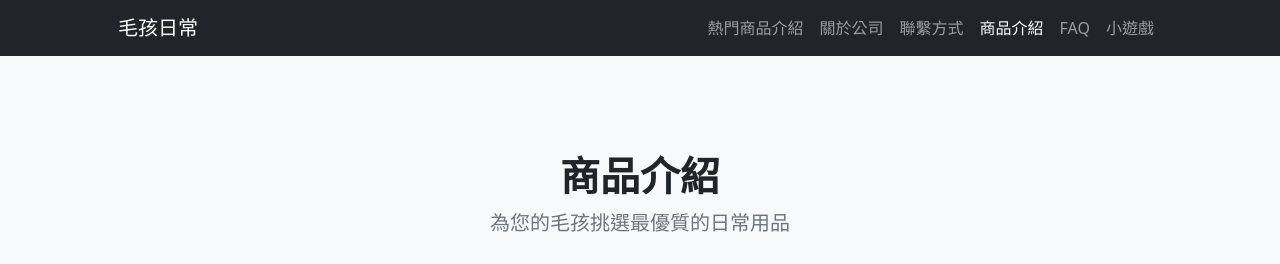
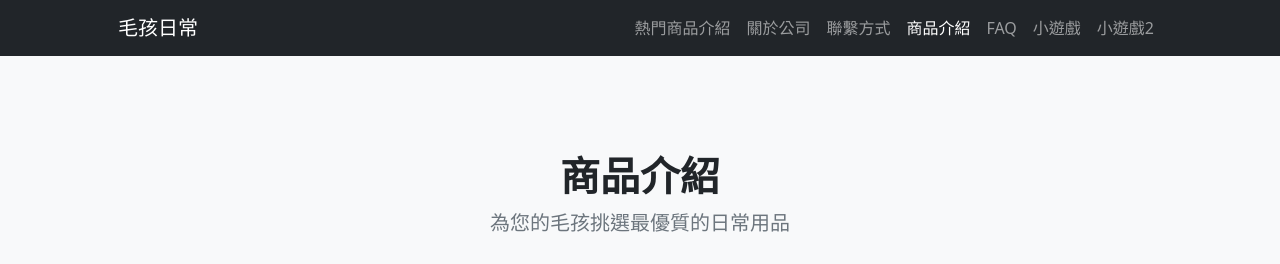
Before and after one commit to abcd2004930702-lgtm/pet, a plain HTML site: page pricing.html in a window 1280 px wide. Shown: the top 264 px of the page. Drawn offline with nearby package versions, Linux system fonts and the light colour scheme.

Commit message:
毛孩日常

```diff
--- a/pricing.html
+++ b/pricing.html
@@ -65,6 +65,7 @@
                             <li class="nav-item"><a class="nav-link active" href="pricing.html">商品介紹</a></li>
                             <li class="nav-item"><a class="nav-link" href="faq.html">FAQ</a></li>
                             <li class="nav-item"><a class="nav-link" href="game.html">小遊戲</a></li>
+                            <li class="nav-item"><a class="nav-link" href="game2.html">小遊戲2</a></li>
                         </ul>
                     </div>
                 </div>
```
